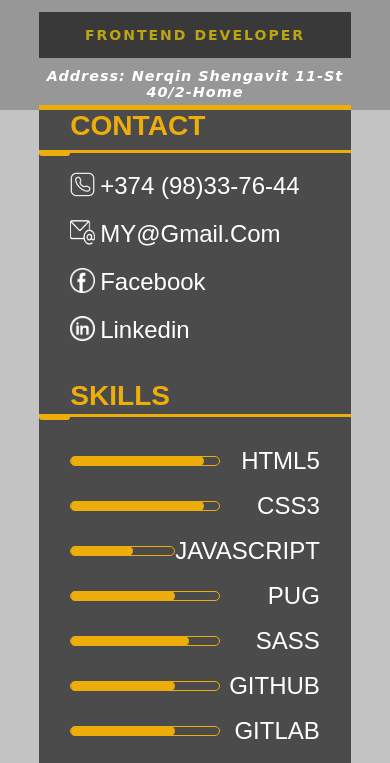
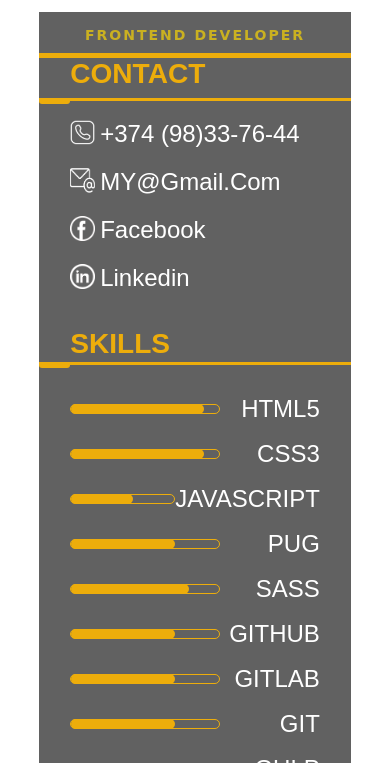
Before and after one commit to edo099919956/MY_cv, a plain HTML site: page index.html in a window 390 px wide. Shown: the part 337-1100 px from the top of the page. Drawn offline with Linux system fonts and the light colour scheme; animation ran at ten frames a second; a web font is replaced by a local one.

Commit message:
changed my image

```diff
--- a/index.html
+++ b/index.html
@@ -45,9 +45,6 @@
                 </div>
                 <div class="top_title_2">
                     <h3>frontend developer</h3>
-                </div>
-                <div class="top_title_3">
-                    <address>address: nerqin shengavit 11-st 40/2-home</address>
                 </div>
                 <div class="header_Paragraph ">
                     <p>
--- a/style.css
+++ b/style.css
@@ -206,14 +206,6 @@ header {
     color: rgba(255, 217, 0, 0.666);
     padding: 1px;
     letter-spacing: 2px;
-}
-
-.top_title_3 {
-    padding: 20px 0;
-    text-transform: capitalize;
-    font-size: larger;
-    font-weight: bold;
-    letter-spacing: 1px;
 }
 
 main {
@@ -554,10 +546,6 @@ main {
         height: 45%;
     }
 
-    .top_title_3 {
-        padding: 10px 0;
-    }
-
     .right_panel_2>p {
         font-size: 18px;
     }
@@ -567,6 +555,7 @@ main {
     .parent {
         width: auto;
         margin: 40px 0;
+        background-color: inherit;
     }
 
     header {
```
